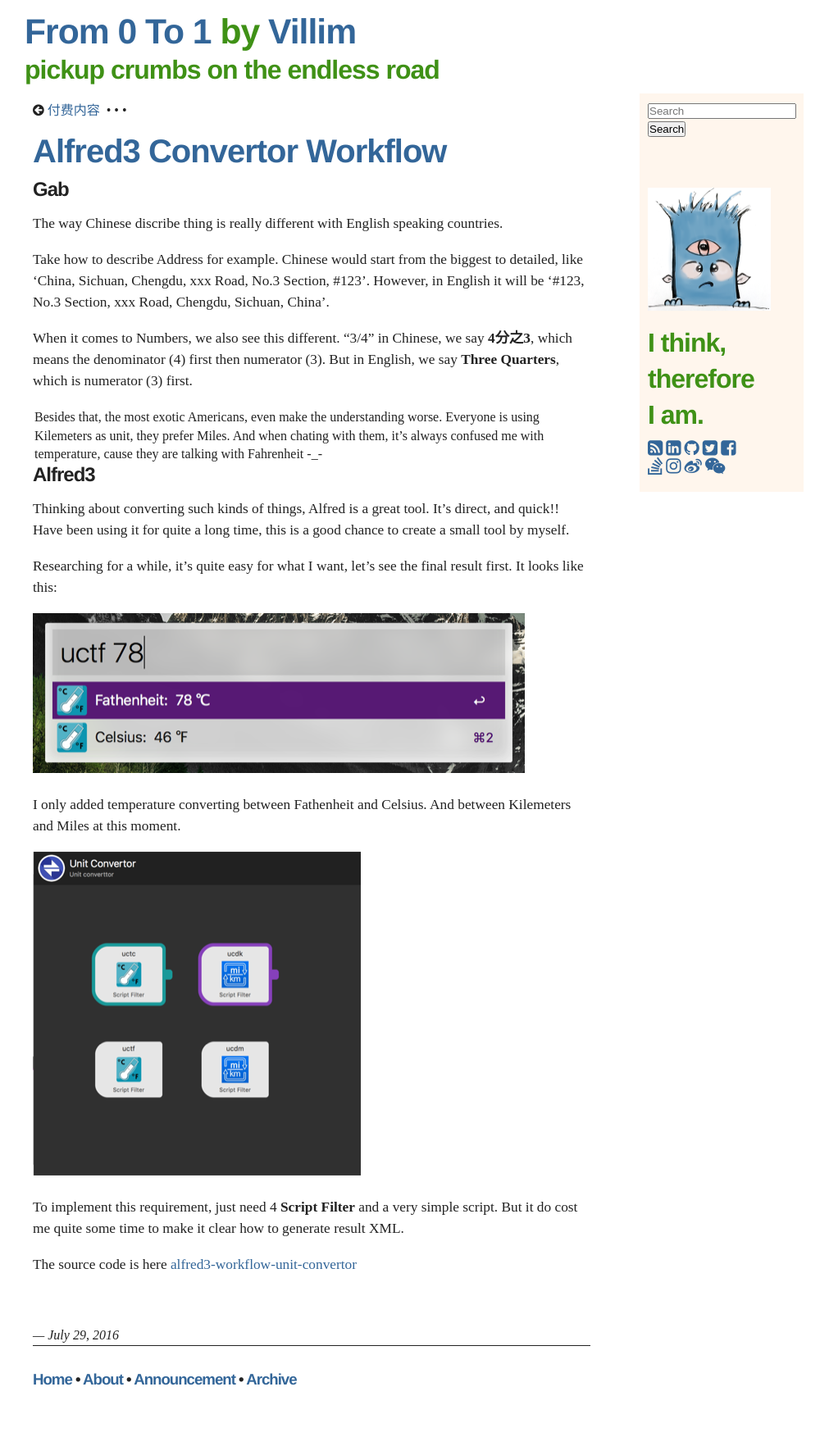
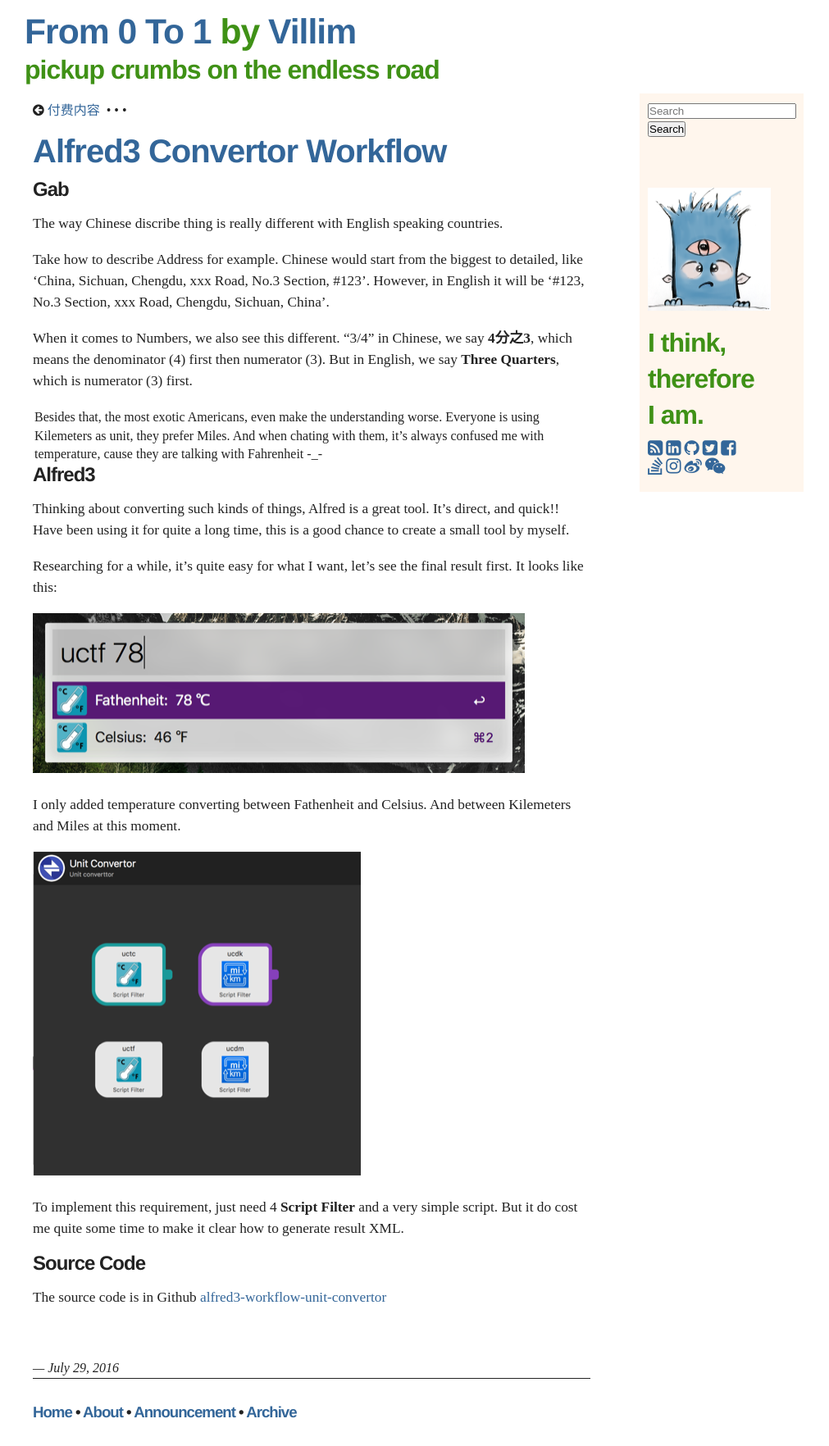
Before and after one commit to villim/villim.github.io, a Jekyll site: the page built from _posts/2016-07-29-alfred3-workflow-unitconvertor.md, in a window 1280 px wide. Shown: the whole page at 82% size, without its empty margins (135-1146 px from the left). Built offline with Jekyll 4.4.1, drawn with Linux system fonts in a browser that asks for light colours; nearby versions of some CDN libraries; before the commit the page ends 1724 px from its top, so only the background shows below that.

Commit message:
adjust format

```diff
--- a/_posts/2016-07-29-alfred3-workflow-unitconvertor.md
+++ b/_posts/2016-07-29-alfred3-workflow-unitconvertor.md
@@ -10,7 +10,7 @@
 
 When it comes to Numbers, we also see this different. "3/4" in Chinese, we say **4分之3**, which means the denominator (4) first then numerator (3). But in English, we say **Three Quarters**, which is numerator (3) first.
 
-Besides that, the most exotic Americans, even make the understanding worse. Everyone is using Kilemeters as unit, they prefer Miles. And when chating with them, it's always confused me with temperature, cause they are talking with Fahrenheit  -_-||
+Besides that, the most exotic Americans, even make the understanding worse. Everyone is using Kilemeters as unit, they prefer Miles. And when chating with them, it's always confused me with temperature, cause they are talking with Fahrenheit -_-|| <br/>
 
 
 ## Alfred3
@@ -27,4 +27,7 @@
 
 To implement this requirement, just need 4 **Script Filter** and a very simple script. But it do cost me quite some time to make it clear how to generate result XML.
 
-The source code is here [alfred3-workflow-unit-convertor](https://github.com/villim/alfred3-workflow-unit-convertor)
+
+## Source Code
+
+The source code is in Github [alfred3-workflow-unit-convertor](https://github.com/villim/alfred3-workflow-unit-convertor)
```
